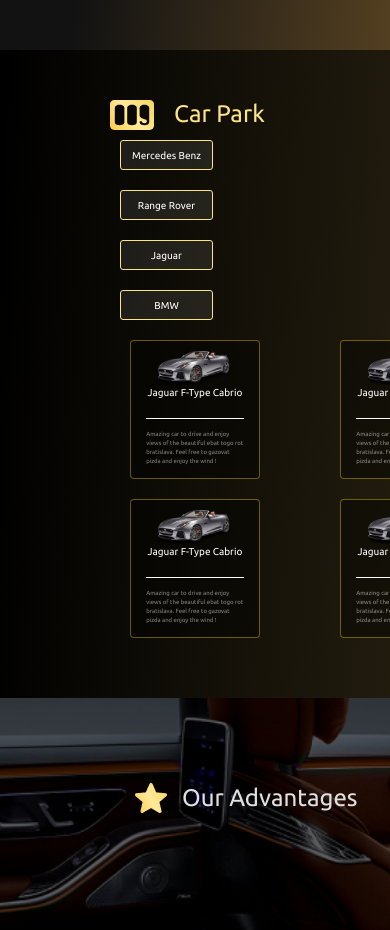
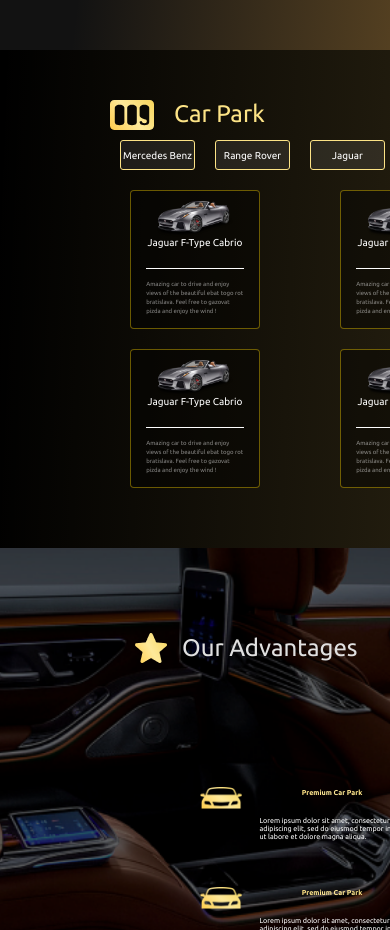
Before and after one commit to BelieverInGod/Cars, a React (Create React App) app in the folder cars/: page / in a window 390 px wide. Shown: the part 920-1850 px from the top of the page. Built offline with nearby package versions, Linux system fonts and the light colour scheme; a web font is replaced by a local one.

Commit message:
second link

```diff
--- a/cars/src/components/SecondBlock/SecondBlock.js
+++ b/cars/src/components/SecondBlock/SecondBlock.js
@@ -1,5 +1,6 @@
 import './SecondBlock.scss';
 import sceletonCar from '../../assets/images/secondSkeleton.png'
+import {NavLink} from "react-router-dom";
 
 function SecondBlock() {
   return (
@@ -11,10 +12,26 @@
             Car Park
             </div>
             <div className='typeCar'>
-              <span>Mercedes Benz</span>
-              <span>Range Rover</span>
-              <span>Jaguar</span>
-              <span>BMW</span>
+              <NavLink
+                className={({isActive}) => isActive ? 'active-link' : ''}
+                to={`/1`}
+                >Mercedes Benz
+                </NavLink>
+                <NavLink
+                className={({isActive}) => isActive ? 'active-link' : ''}
+                to={`/2`}
+                >Range Rover
+                </NavLink>
+                <NavLink
+                className={({isActive}) => isActive ? 'active-link' : ''}
+                to={`/3`}
+                >Jaguar
+                </NavLink>
+                <NavLink
+                className={({isActive}) => isActive ? 'active-link' : ''}
+                to={`/:id/1`}
+                >BMW
+                </NavLink>
             </div>
         </div>
         <div className='typesInfoBlockContainer'>
--- a/cars/src/components/SecondBlock/SecondBlock.scss
+++ b/cars/src/components/SecondBlock/SecondBlock.scss
@@ -38,7 +38,8 @@
             .typeCar {
                 display: flex;
                 flex-direction: column;
-                span {
+                a {
+                    text-decoration: none;
                     margin-top: 10px;
                     font-family: 'Ubuntu';
                     font-style: normal;
@@ -46,6 +47,9 @@
                     font-size: 16px;
                     line-height: 18px;
                     color: rgba(255, 255, 255, 0.5);
+                }
+                .active-link {
+                    color: rgba(255, 255, 255, 0.95);
                 }
             }
         }
@@ -141,7 +145,9 @@
                 width: 380px;
                 flex-direction: column;
                 .typeCar {
-                    span {
+                    display: flex;
+                    flex-direction: row;
+                    a {
                         display: flex;
                         align-items: center;
                         justify-content: center;
```
